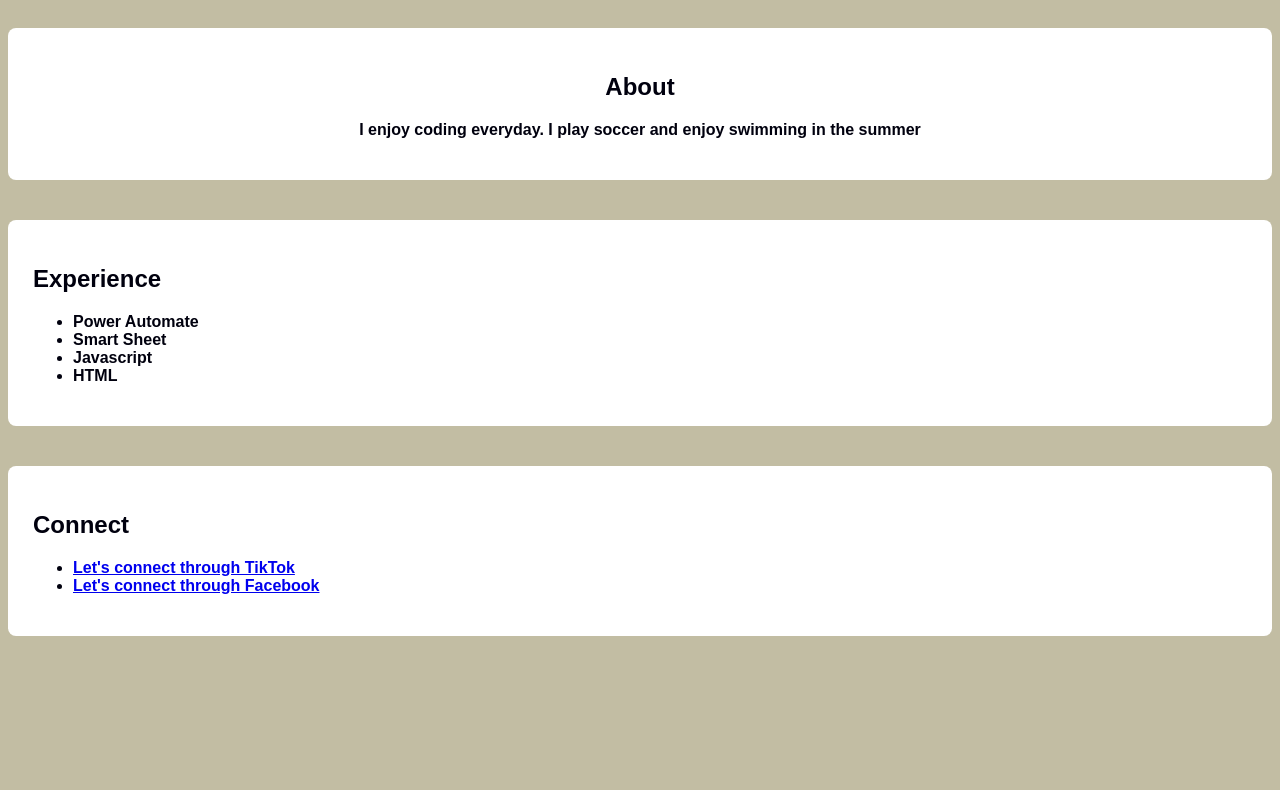
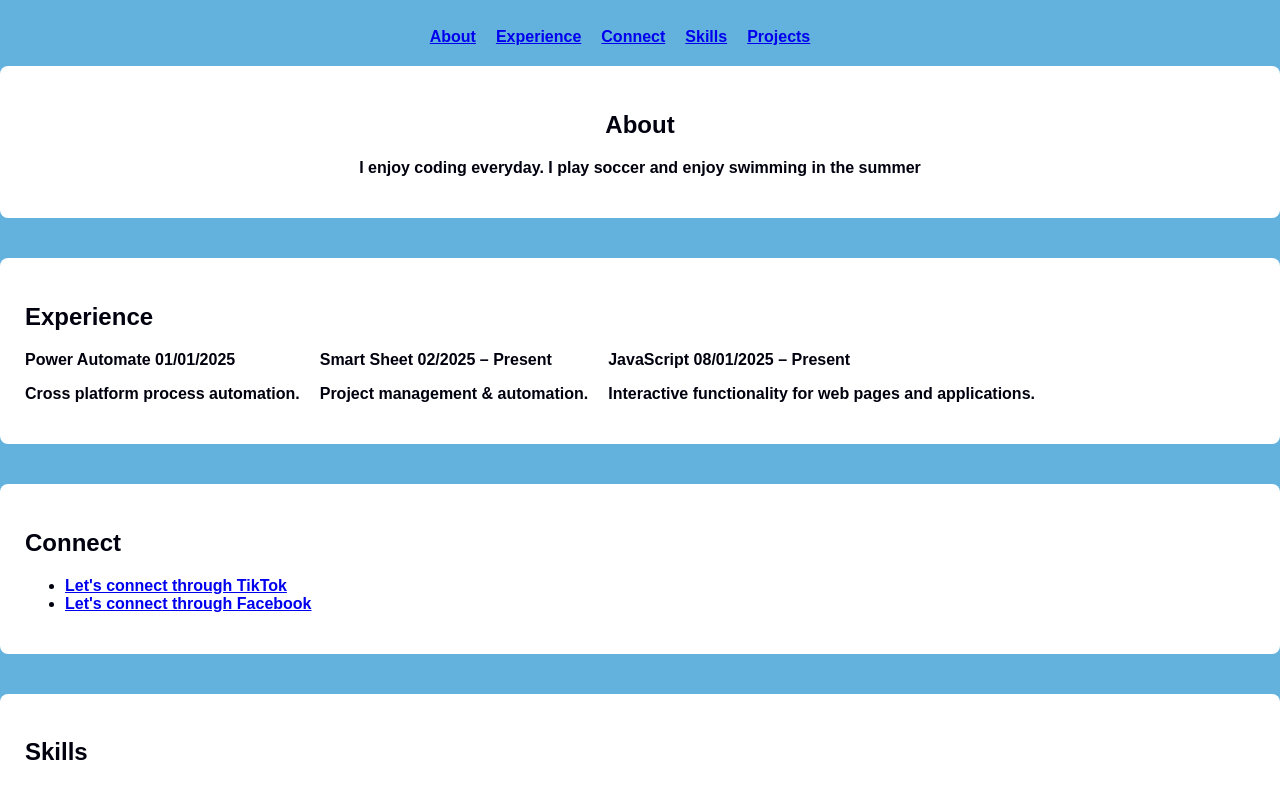
Before and after one commit to Buttersnow/Tilla-luna, a plain HTML site: page index.html in a window 1280 px wide. Shown: the part 134-924 px from the top of the page. Before the commit the page ends 810 px from the top, so only its background shows below. Drawn offline with Linux system fonts and the light colour scheme.

Commit message:
formatted styles added

```diff
--- a/css/index.css
+++ b/css/index.css
@@ -1,18 +1,44 @@
+* {
+    box-sizing: border-box;
+}
 body {
-    background-color: rgb(194, 189, 163);
+    background-color: rgb(98, 178, 221);
     color: rgb(0, 0, 14);
     font-family: "Varela Round", sans-serif;
     font-weight: 880;
     font-style: normal;
+    overflow-x: hidden;
+    margin: 0;
 
+}
+#navbar ul {
+    display: flex;
+        flex-wrap: wrap;
+        gap: 20px;
+        list-style-type: none;
+        padding: 0;
+        margin: 20px;
+        justify-content: center;
 }
 #About,
 #Experience,
-#Connect {
+#Connect,
+#Skills,
+#Projects {
     margin-bottom: 40px;
     padding: 25px;
     background-color: white;
     border-radius: 8px;
+}
+#Experience ul {
+display: flex;
+    flex-wrap: wrap;
+    gap: 20px;
+    /* space between items */
+    list-style-type: none;
+    /* remove bullet points */
+    padding: 0;
+    margin: 0;
 }
 #About, h1 {
     text-align: center;
@@ -22,3 +48,8 @@ h1 {
     font-weight: 1000;
     font-size: 65px;
 }
+#navbar ul {
+    max-width: 1200px;
+    margin: 20 auto;
+    padding: 0 20px;
+}
--- a/index.html
+++ b/index.html
@@ -8,7 +8,19 @@
 </head>
 
 <body>
+
+
    <h1>T Khan</h1>
+      <nav id="navbar">
+         <ul>
+            <li><a href="#About">About</a></li>
+            <li><a href="#Experience">Experience</a></li>
+            <li><a href="#Connect">Connect</a></li>
+            <li><a href="#Skills">Skills</a></li>
+            <li><a href="#Projects">Projects</a></li>
+
+         </ul>
+      </nav>
   <section id="About">
    <h2>About</h2>
    <p>I enjoy coding everyday. I play soccer and enjoy swimming in the summer</p>
@@ -16,10 +28,32 @@
 <section id="Experience">
    <h2>Experience</h2>
    <ul>
-        <li>Power Automate</li>
-        <li>Smart Sheet</li>
-        <li>Javascript</li>
-        <li>HTML</li>
+        <li>
+            <div class="job-header">
+               <span class="job-title">Power Automate</span>
+               <span class="job-dates">01/01/2025</span>
+            </div>
+            <p class="job-description">
+               Cross platform process automation.
+            </p>
+         </li>
+        <li><div class="job-header">
+         <span class="job-title">Smart Sheet</span>
+         <span class="job-dates">02/2025 – Present</span>
+      </div>
+      <p class="job-description">
+         Project management & automation.
+      </p>
+   </li>
+        <li><div class="job-header">
+         <span class="job-title">JavaScript</span>
+         <span class="job-dates">08/01/2025 – Present</span>
+      </div>
+      <p class="job-description">
+         Interactive functionality for web pages and applications.
+      </p>
+   </li>
+
    </ul>
 </section>
 <section id="Connect">
@@ -29,6 +63,14 @@
     <li> <a href="https://www.facebook.com/tilla.khan.9">Let's connect through Facebook</a></li>
    <ul>
 </section>
+<!-- Week 9 assignment -->
+<section id="Skills">
+   <h2>Skills</h2>
+</section>
+<section id="Projects">
+   <h2>Projects</h2>
+   <ul></ul>
+</section>
    </ul>
 </body>
 </html>
```
